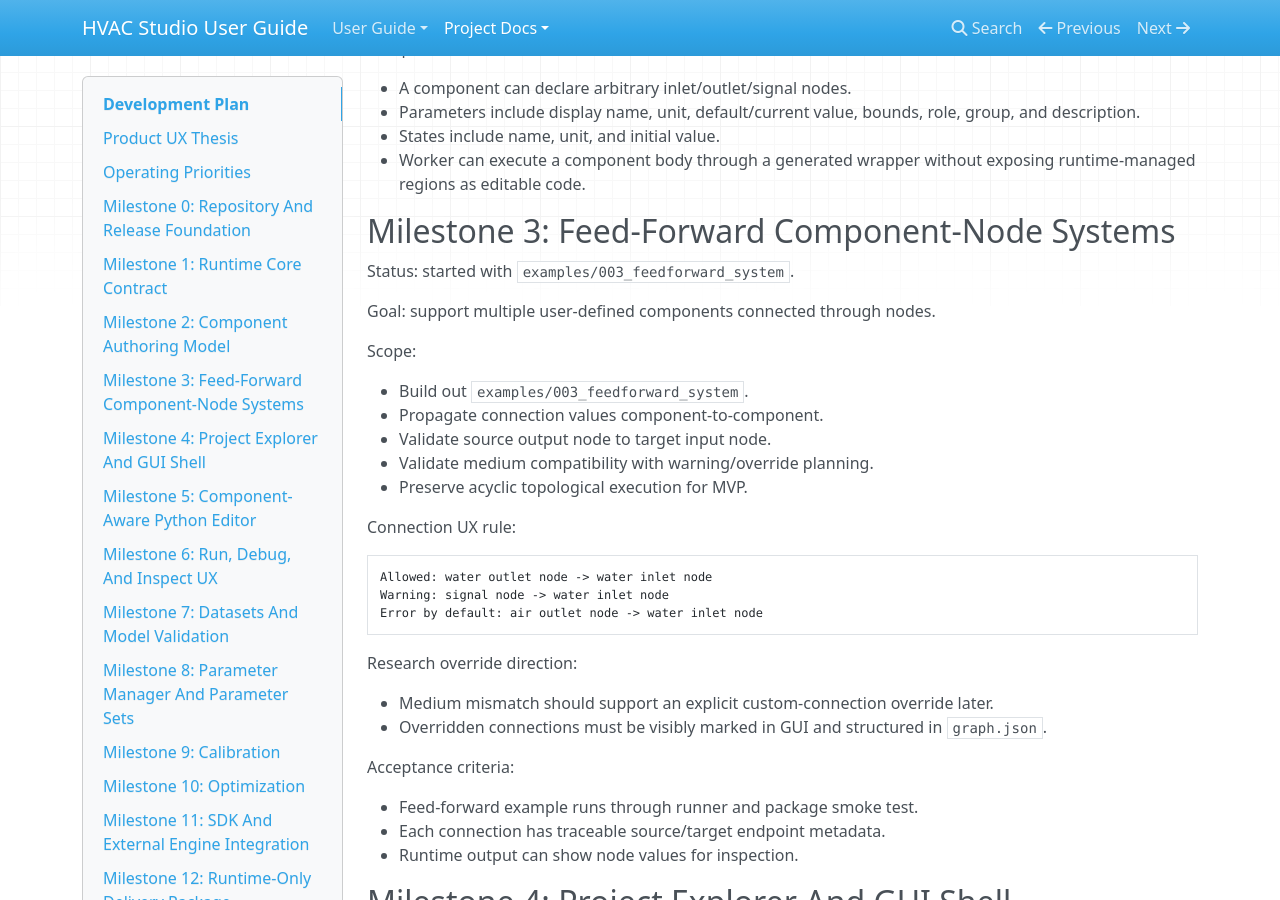
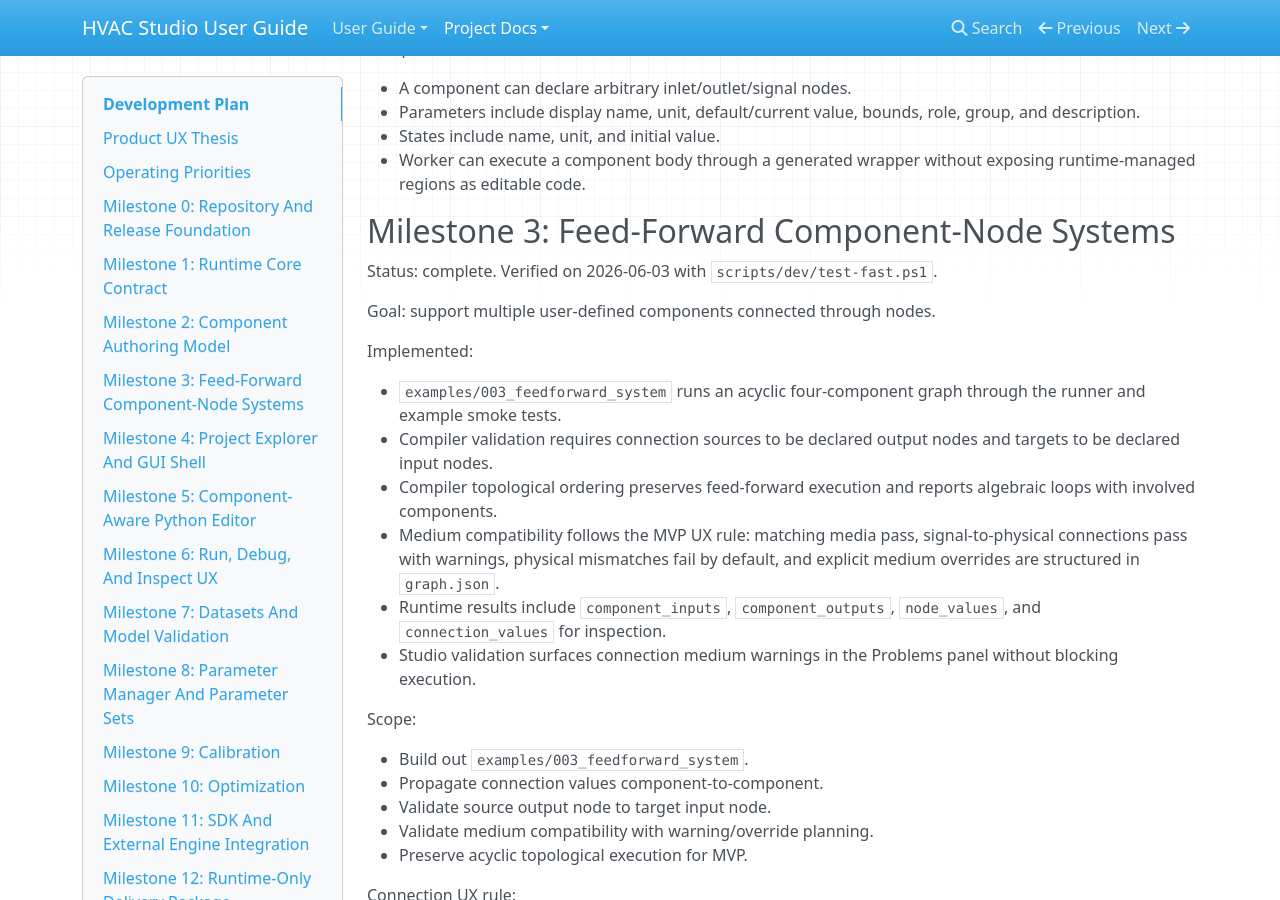
Before and after one commit to Gonie-Gonie/hvac-studio, an MkDocs documentation site: the page built from docs/development-plan.md, in a window 1280 px wide and 900 px high, scrolled down 3818 px. Built offline with MkDocs 1.6.1, drawn with Linux system fonts in a browser that asks for light colours; nearby versions of some CDN libraries.

Commit message:
Complete milestone 3 feed-forward systems

```diff
--- a/docs/development-plan.md
+++ b/docs/development-plan.md
@@ -162,9 +162,18 @@
 
 ## Milestone 3: Feed-Forward Component-Node Systems
 
-Status: started with `examples/003_feedforward_system`.
+Status: complete. Verified on 2026-06-03 with `scripts/dev/test-fast.ps1`.
 
 Goal: support multiple user-defined components connected through nodes.
+
+Implemented:
+
+- `examples/003_feedforward_system` runs an acyclic four-component graph through the runner and example smoke tests.
+- Compiler validation requires connection sources to be declared output nodes and targets to be declared input nodes.
+- Compiler topological ordering preserves feed-forward execution and reports algebraic loops with involved components.
+- Medium compatibility follows the MVP UX rule: matching media pass, signal-to-physical connections pass with warnings, physical mismatches fail by default, and explicit medium overrides are structured in `graph.json`.
+- Runtime results include `component_inputs`, `component_outputs`, `node_values`, and `connection_values` for inspection.
+- Studio validation surfaces connection medium warnings in the Problems panel without blocking execution.
 
 Scope:
 
```
Also changed, not shown: examples/003_feedforward_system/README.md (+2 -0 lines).
